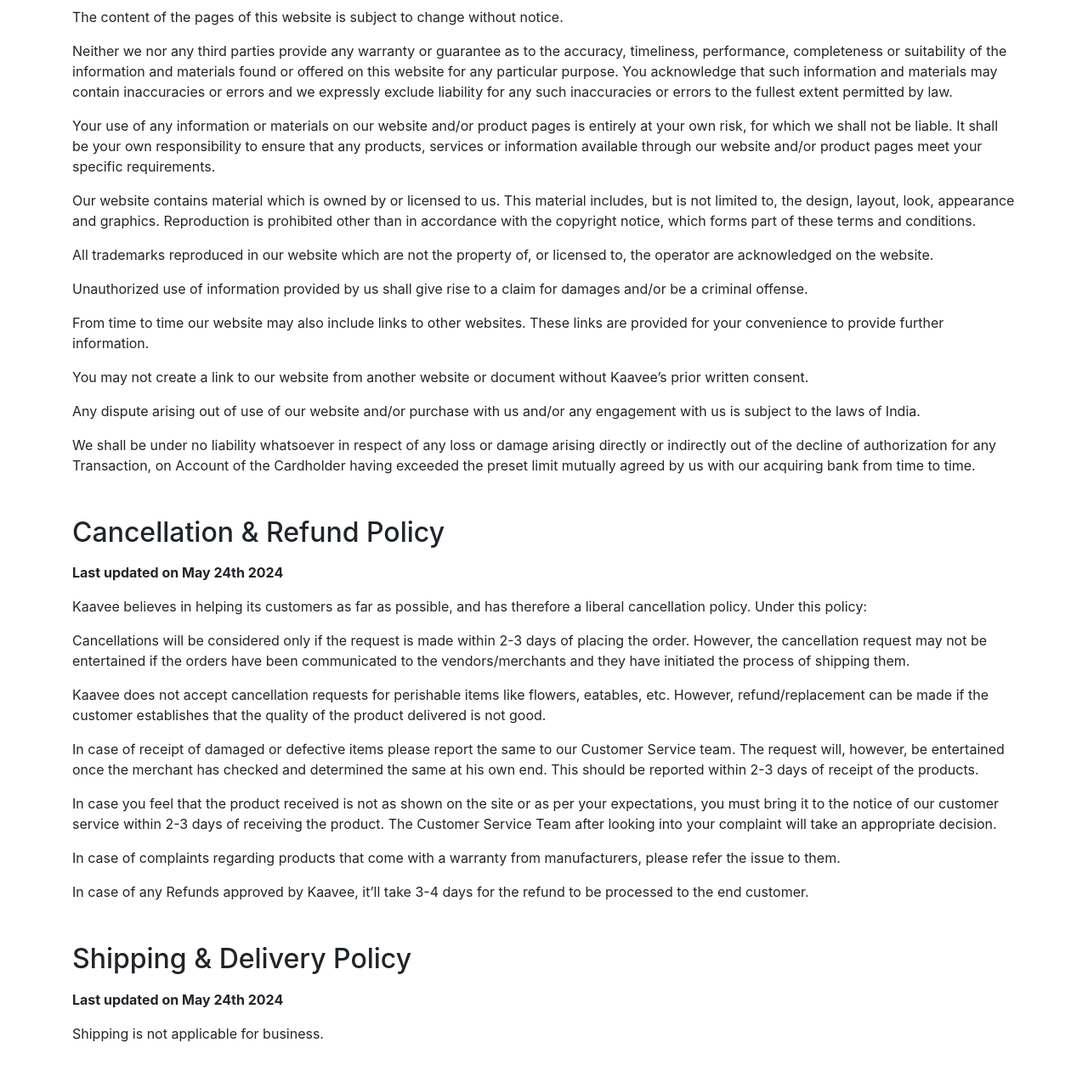
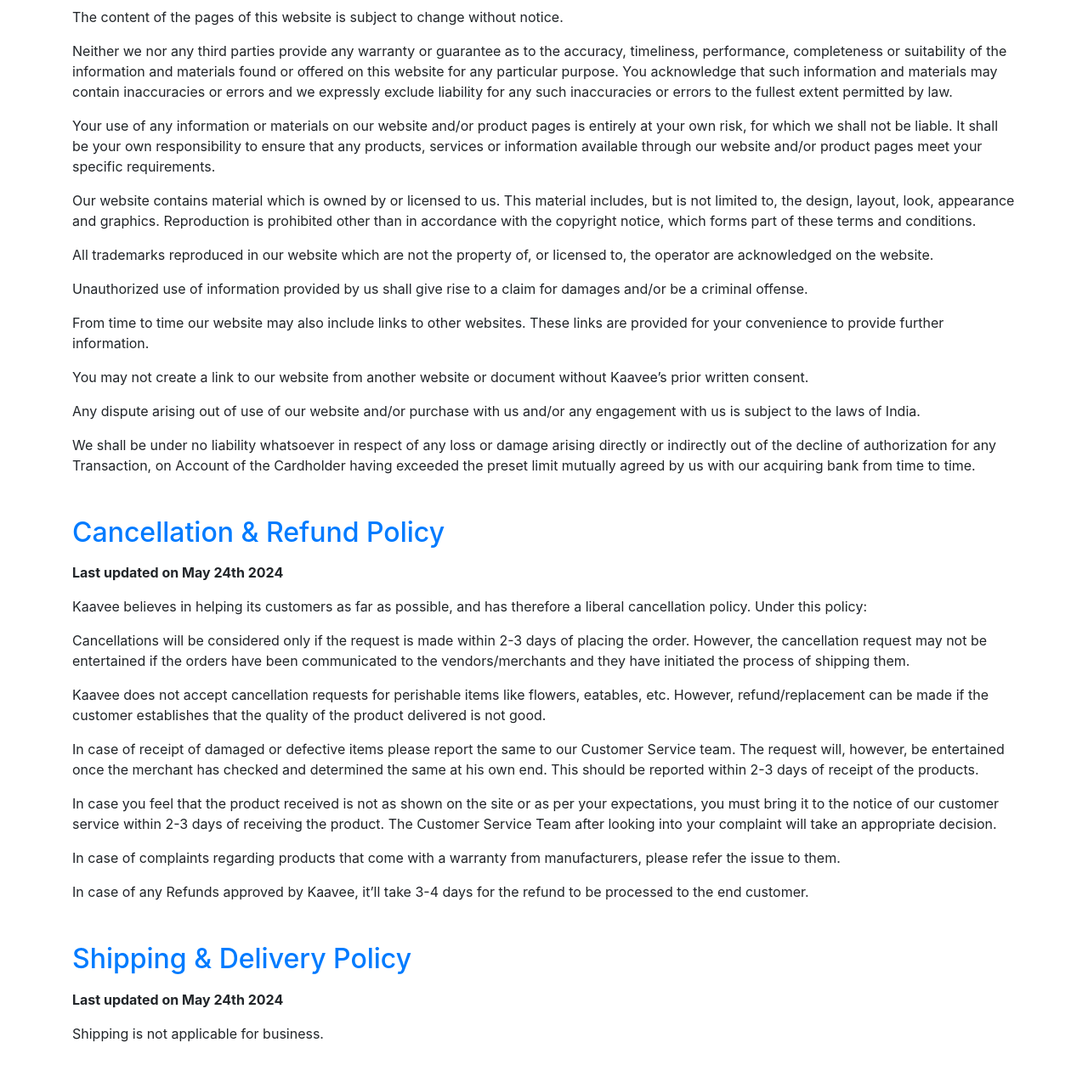
Before and after one commit to vetrivk/MyProtfolioWebsite, a website: page privacypolicy.html in a window 1280 px wide. Shown: the part 112-1386 px from the top of the page at 85% size. Drawn offline with nearby package versions, Linux system fonts and the light colour scheme.

Commit message:
Update: policylink

```diff
--- a/privacypolicy.html
+++ b/privacypolicy.html
@@ -12,7 +12,11 @@
   </head>
   <body>
     <div class="container mt-5">
-      <h1 class="mb-4">Terms and Conditions</h1>
+      <h1 class="mb-4">
+        <a href="https://merchant.razorpay.com/policy/OENYxofZ21F9b8/terms"
+          >Terms & Condition</a
+        >
+      </h1>
 
       <ul class="list-unstyled">
         <li class="mb-3">
@@ -93,7 +97,11 @@
       </ul>
 
       <!-- Cancellation & Refund Policy -->
-      <h2 class="mt-5 mb-3">Cancellation & Refund Policy</h2>
+      <h2 class="mt-5 mb-3">
+        <a href="https://merchant.razorpay.com/policy/OENYxofZ21F9b8/refund"
+          >Cancellation & Refund Policy</a
+        >
+      </h2>
       <p><strong>Last updated on May 24th 2024</strong></p>
       <p>
         Kaavee believes in helping its customers as far as possible, and has
@@ -150,7 +158,11 @@
       </ul>
 
       <!-- Shipping & Delivery Policy -->
-      <h2 class="mt-5 mb-3">Shipping & Delivery Policy</h2>
+      <h2 class="mt-5 mb-3">
+        <a href="https://merchant.razorpay.com/policy/OENYxofZ21F9b8/shipping"
+          >Shipping & Delivery Policy</a
+        >
+      </h2>
       <p><strong>Last updated on May 24th 2024</strong></p>
       <p>Shipping is not applicable for business.</p>
 
```
